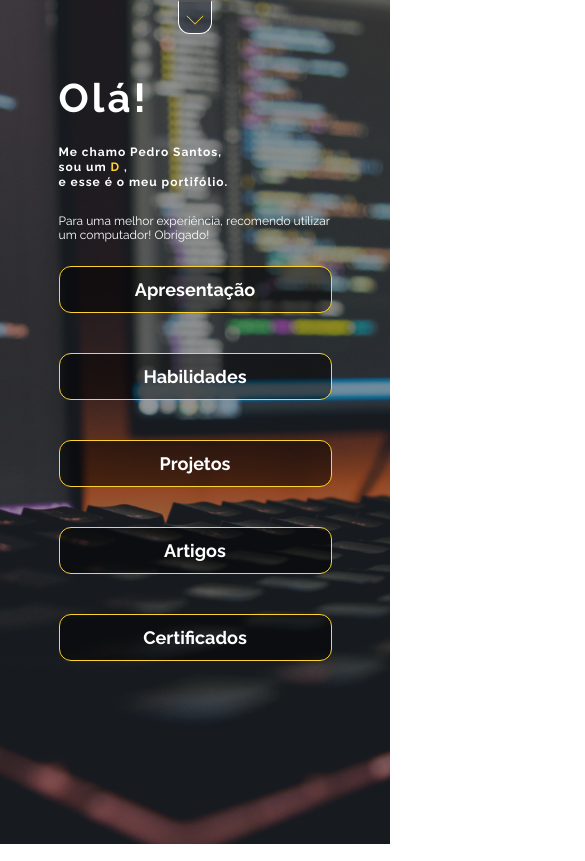
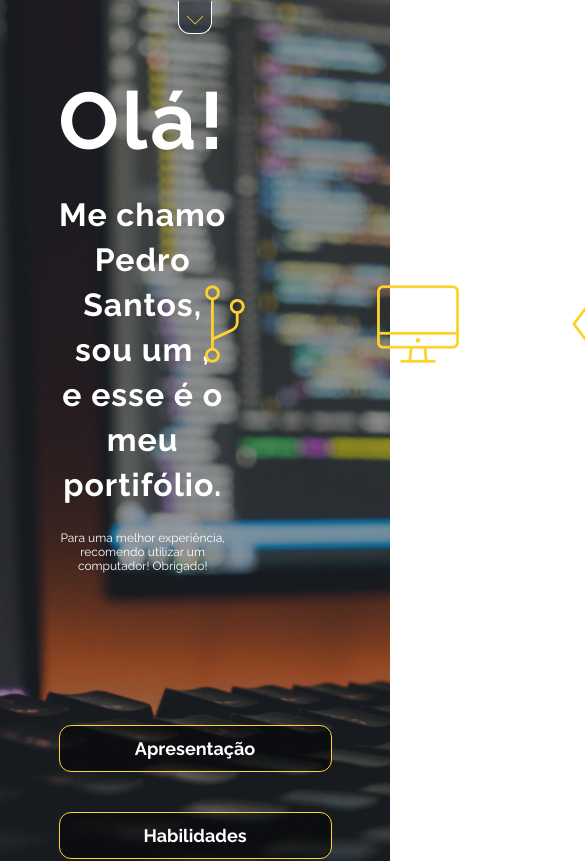
Before and after one commit to PedroHenrique004/Meu-portifolio, a React (Create React App) app: page / in a window 390 px wide. Shown: the top 861 px of the page, 585 px wide, since content can reach past the window. Built offline with nearby package versions, Linux system fonts and the light colour scheme.

Commit message:
Ajustando a responsividade

```diff
--- a/src/Pages/Home/index.tsx
+++ b/src/Pages/Home/index.tsx
@@ -4,7 +4,7 @@ import AOS from 'aos'
 import 'aos/dist/aos.css';
 
 
-import { Button, Text, Title, Introduction, Images, TextHover, CelContainer, Mensage, ButtonDiv } from "./styles"
+import { Button, Text, Title, Introduction, Images, TextHover, CelContainer, Mensage, ButtonDiv, Textos } from "./styles"
 
 
 import image1 from "../../images/fork.png"
@@ -55,7 +55,7 @@ const Home = () => {
             <CelContainer>
                 <Links />
                 <Introduction data-aos="zoom-in">
-                    <div>
+                    <Textos>
                         <Title>Olá!</Title>
                         <Text>
                             Me chamo Pedro Santos, <br />
@@ -65,7 +65,7 @@ const Home = () => {
                             e esse é o meu portifólio.
                         </Text>
                         <Mensage>Para uma melhor experiência, recomendo utilizar um computador! Obrigado!</Mensage>
-                    </div>
+                    </Textos>
                         <Images data-aos="zoom-in">
                             <img src={image1} />
                             <img src={image2} />
--- a/src/Pages/Home/styles.ts
+++ b/src/Pages/Home/styles.ts
@@ -8,6 +8,19 @@ export const Introduction = styled.div`
     @media (max-width: 1024px) {
         padding-top: 40px;
         margin: 0 auto;
+    }
+
+    @media (max-width: 1366px) {
+        display: grid;
+        grid-template-columns: 40% 60%;
+    }
+
+`
+
+export const Textos = styled.div`
+    @media (max-width: 1366px) {
+       justify-content: center;
+       text-align: center;
     }
 `
 
@@ -68,6 +81,19 @@ export const Images = styled.div`
             grid-row: 3;
         }
     }
+
+    @media (max-width: 1366px) {
+        img {
+            max-width: 100px;
+            max-height: 100px;
+        }
+
+        display: flex;
+        gap: 100px;
+        justify-content: center;
+        align-items: center;
+
+    }
 `
 
 export const Title = styled.h1`
@@ -93,6 +119,10 @@ export const Title = styled.h1`
 
     @media (max-width: 1024px) {
         font-size: 40px;
+    }
+
+    @media (max-width: 1366px) {
+        font-size: 80px;
     }
 `
 
@@ -146,6 +176,12 @@ export const Text = styled.p`
     @media (max-width: 1024px) {
         font-size: 12px;
         line-height: 15px;
+        margin: 24px auto;
+    }
+
+    @media (max-width: 1366px) {
+        font-size: 32px;
+        line-height: 45px;
         margin: 24px auto;
     }
 `
@@ -251,4 +287,10 @@ export const ButtonDiv = styled.div`
             margin-top: 24px;
         }
     }
+
+    @media (max-width: 1366px) {
+        display: list-item;
+        text-align: center;
+        margin-top: 128px;
+    }
 `
```
